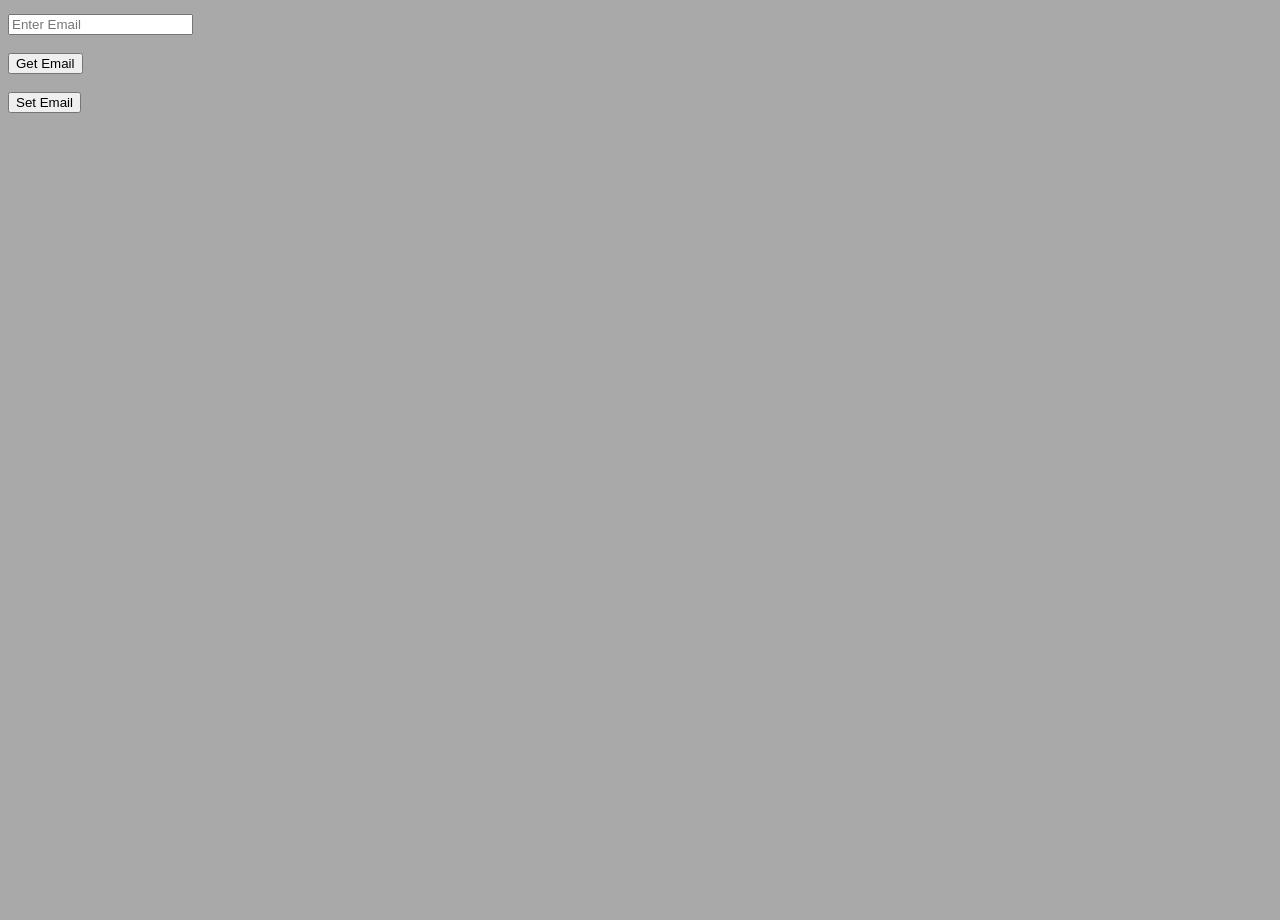
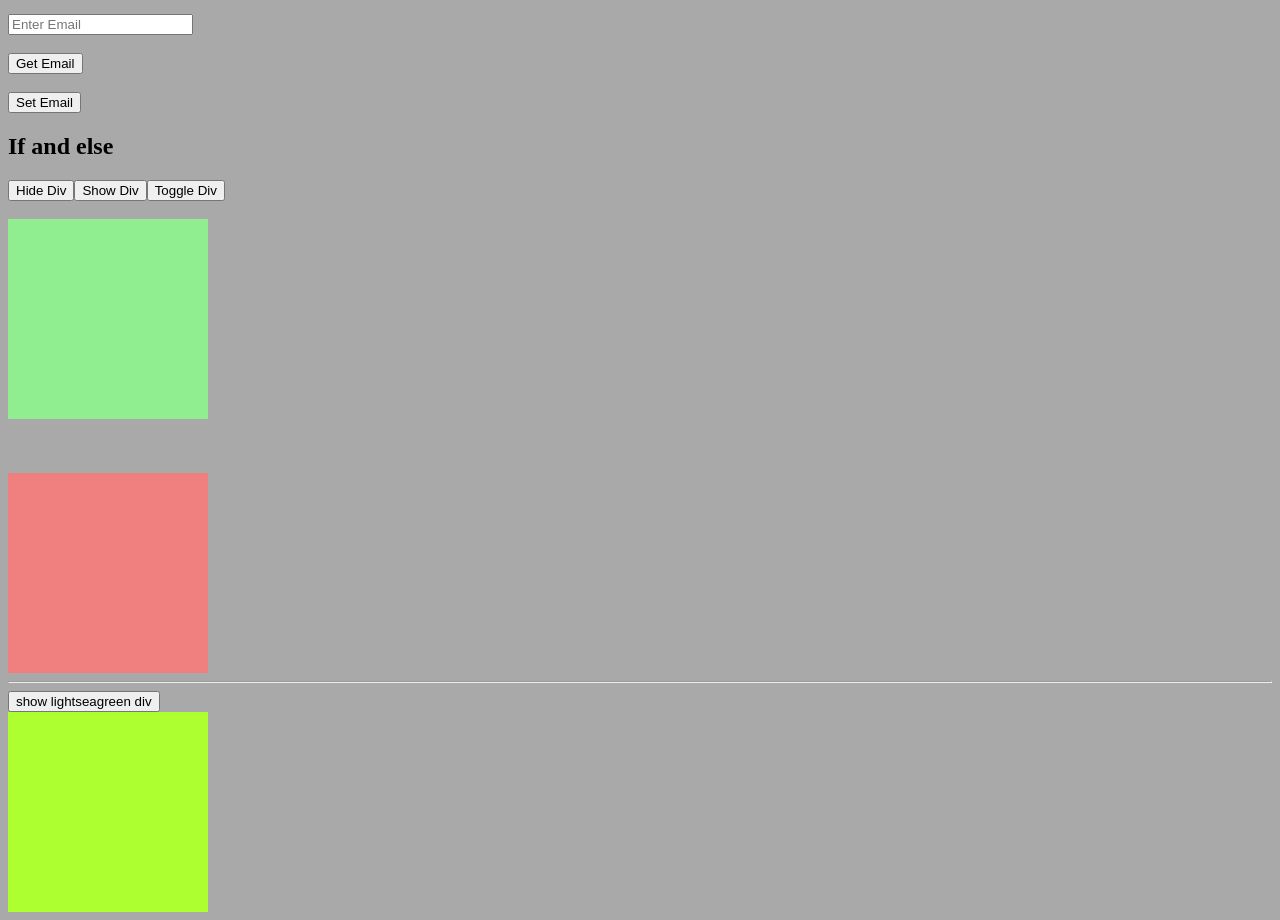
Before and after one commit to Abhiscoder/Angular-, an Angular app: page / in a window 1280 px wide. Shown: the part 960-1880 px from the top of the page. Before the commit the page ends 1081 px from the top, so only its background shows below. Built offline with nearby package versions, Linux system fonts and the light colour scheme.

Commit message:
if and else codition

```diff
--- a/src/app/app.html
+++ b/src/app/app.html
@@ -14,3 +14,7 @@
 
 <!-- Get and Set -->
  <app-getset></app-getset>
+
+ <!-- if and else -->
+
+<app-ifelse></app-ifelse>
--- a/src/app/app.ts
+++ b/src/app/app.ts
@@ -6,11 +6,12 @@ import { profile } from './profile/profile';
 import { Counter } from './counter/counter';
 import { Eventt } from './eventt/eventt';
 import { Getset } from './getset/getset';
+import { Ifelse } from './ifelse/ifelse';
 
 @Component({
   selector: 'app-root',
   // imports: [RouterOutlet],
-  imports: [Login, Signup, profile, Counter, Eventt, Getset],
+  imports: [Login, Signup, profile, Counter, Eventt, Getset, Ifelse],
   templateUrl: './app.html',
   styleUrl: './app.css',
 })
--- /dev/null
+++ b/src/app/ifelse/ifelse.html
@@ -0,0 +1,30 @@
+<h2>If and else</h2>
+
+<button (click)="hideDiv()">Hide Div</button>
+<button (click)="showDiv()">Show Div</button>
+<button (click)="toggleDiv()">Toggle Div</button>
+<br>
+<br>
+@if(display){
+<div style="width: 200px; height: 200px; background-color: lightgreen;">
+</div>
+}
+<br>
+<br>
+<br>
+@if(x==10){
+<div style="width: 200px; height: 200px ; background-color: lightcoral;">
+</div>
+}
+
+
+<hr>
+
+<button (click)="toggletwo()">{{toggelDivTwo?"show lightseagreen div":"show greenyellow div"}}</button>
+
+@if(toggelDivTwo){
+<div style="background-color: greenyellow;  width:200px; height: 200px; "></div>
+}
+@else{
+<div style="background-color: lightseagreen;  width:200px; height: 200px; "></div>
+}
--- /dev/null
+++ b/src/app/ifelse/ifelse.ts
@@ -0,0 +1,26 @@
+import { Component } from '@angular/core';
+
+@Component({
+  selector: 'app-ifelse',
+  imports: [],
+  templateUrl: './ifelse.html',
+  styleUrl: './ifelse.css',
+})
+export class Ifelse {
+  display: boolean = true;
+  x: number = 10;
+  toggelDivTwo: boolean = true;
+
+  hideDiv() {
+    this.display = false;
+  }
+  showDiv() {
+    this.display = true;
+  }
+  toggleDiv() {
+    this.display = !this.display;
+  }
+  toggletwo() {
+    this.toggelDivTwo = !this.toggelDivTwo;
+  }
+}
```
Also changed, not shown: src/app/ifelse/ifelse.css (added), 1 other file (tests, documents, lock files or other folders).
